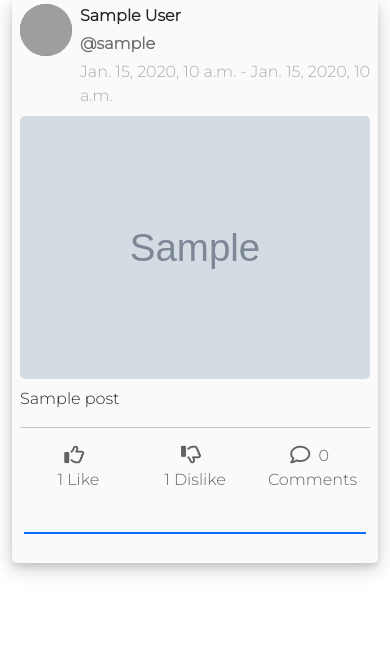
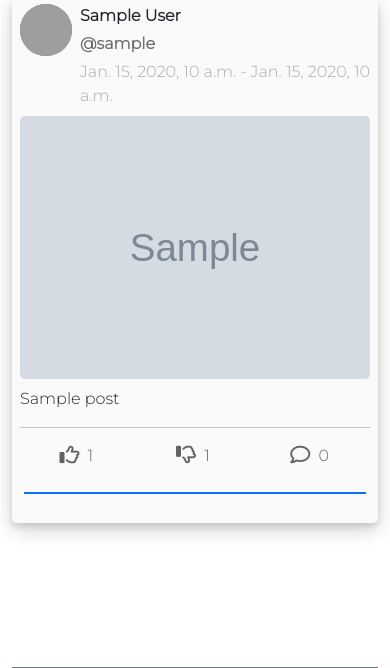
Before and after one commit to Aymammet/sky, a Django app: template templates/main.html in a window 390 px wide. Shown: the part 177-845 px from the top of the page. Run offline with Django 3.2, Linux system fonts and the light colour scheme; the template is opened without the code that fills it: most values are stand-ins (such as "Sample title", 1, 10 or a date in 2020); grey boxes marked "Sample" are stand-in pictures; some libraries are stand-ins or nearby versions; grey boxes are pictures that could not be loaded.

Commit message:
button-text added for display none below 400px

```diff
--- a/static/style.css
+++ b/static/style.css
@@ -22,3 +22,9 @@ a {
     background-color: rgb(98, 98, 98);
     border-radius: 5px;
   }
+
+@media only screen and (max-width: 400px) {
+    .button-text {
+        display: none;
+    }
+}
--- a/templates/main.html
+++ b/templates/main.html
@@ -36,8 +36,8 @@
                         <a style="display: flex; flex-direction: column;" href="#">
                             <div>
                                 <i class="fa-regular fa-thumbs-up fa-lg"></i>
-                                <span class="mx-1"></span>
-                                <p>{{ post.total_likes }} Like</p>
+                                <span class="mx-1 cc-text">{{ post.total_likes }}</span>
+                                <p class="button-text">Like</p>
                             </div>
                         </a>
                     </div>
@@ -45,23 +45,22 @@
                         <a style="display: flex; flex-direction: column;" href="#">
                             <div>
                                 <i class="fa-regular fa-thumbs-down fa-lg"></i>
-                                <span class="mx-1"></span>
-                                <p>{{ post.total_dislikes }} Dislike</p>
+                                <span class="mx-1">{{ post.total_dislikes }}</span>
+                                <p class="button-text">Dislike</p>
                             </div>
                         </a>
                     </div>
-                    <div class="col-3">
+                    <div class="col-3 test">
                         <a style="display: flex; flex-direction: column;" href="#">
                             <div>
-                                <i class="fa-regular fa-comment fa-lg"></i>
+                                <i class="fa-regular fa-comment fa-lg "></i>
                                 <span class="mx-1">0</span>
-                                <p>Comments</p>
-
+                                <p class="button-text">Comments</p>
                             </div>
                         </a>
                     </div>
                 </div>
-                <div class="p-1 mt-1 mb-1 ">
+                <div class="p-1 mt-1 mb-1">
                     <hr class="border-primary border-2 opacity-100">
                 </div>
             </div>
```
